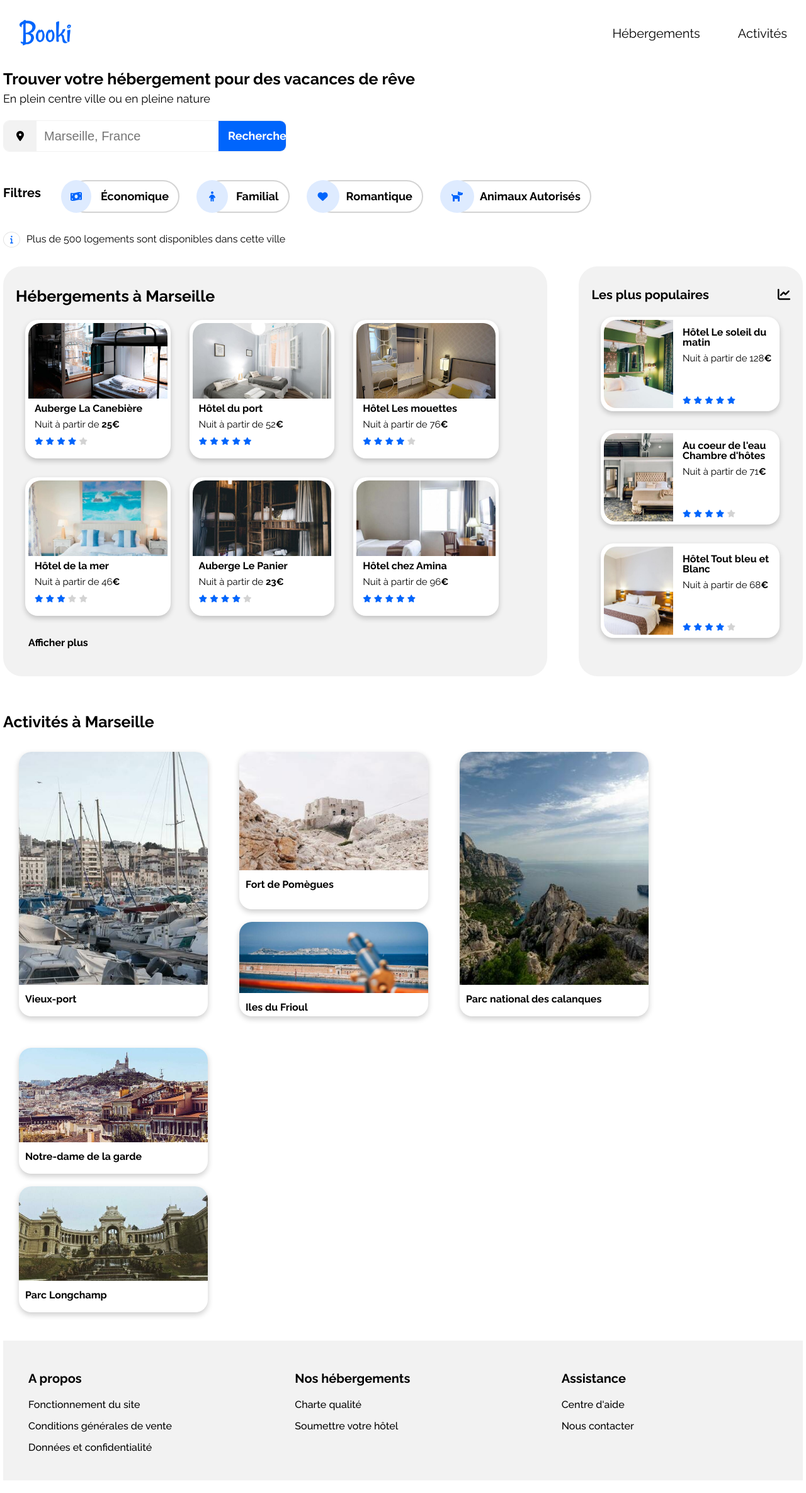
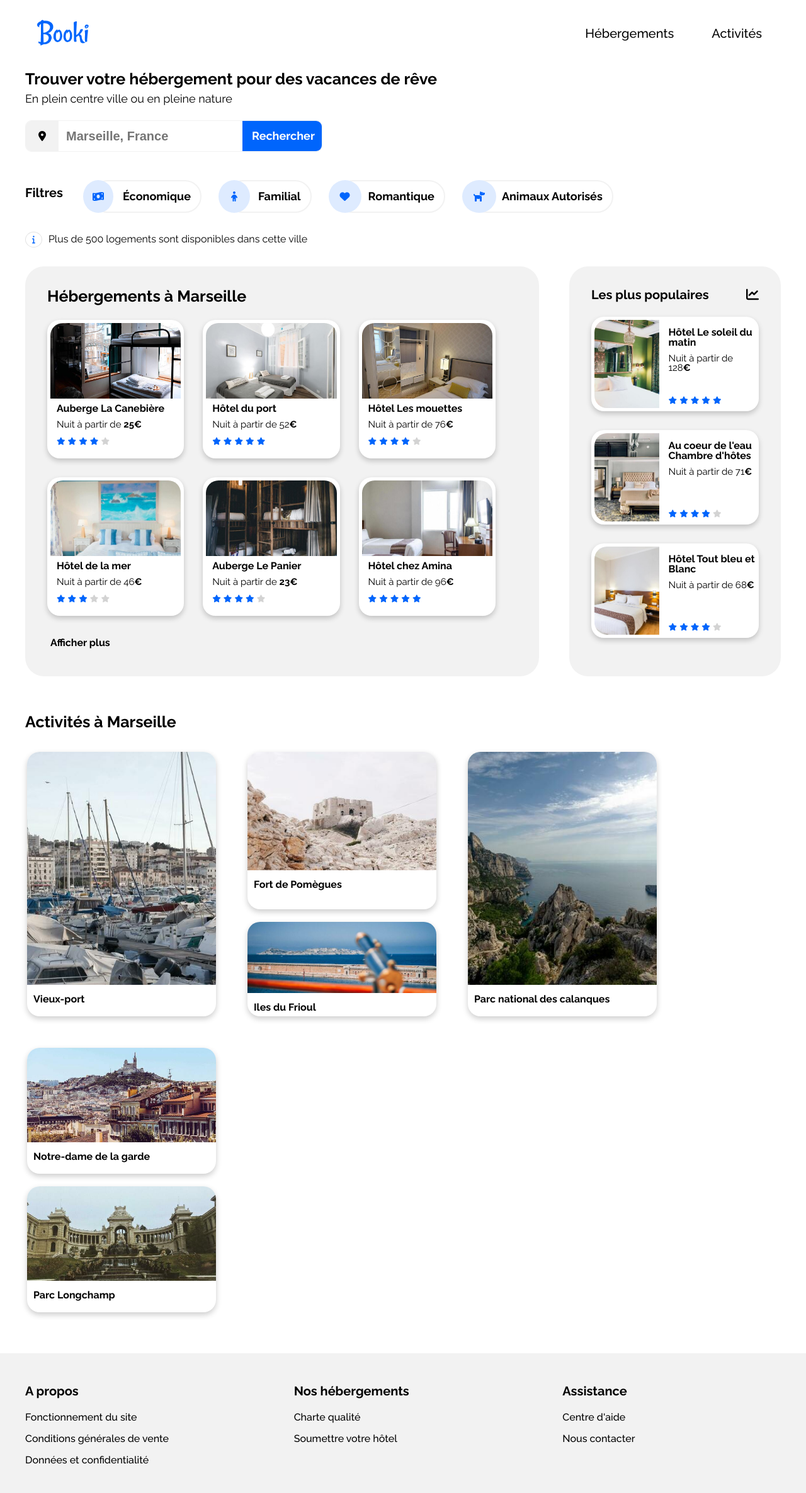
Before and after one commit to David-Ferrero1/P2_Ferrero.github.io, a plain HTML site: page index.html in a window 1280 px wide. Shown: the whole page at 63% size. Drawn offline with Linux system fonts and the light colour scheme.

Commit message:
corr bug responsive

```diff
--- a/css/mobile.css
+++ b/css/mobile.css
@@ -60,6 +60,10 @@
 @media all and (max-width: 768px)
 {
     body {
+        padding: 0;
+    }
+    /* ================================================ */
+    header, .section-search, .section-housing  {
         padding: 0;
     }
     /* *********************************** */
@@ -126,9 +130,9 @@
     }
     .fa-search {
         display: block;
-        font-size: 25px;
+        font-size: 20px;
         color: white;
-        padding: 12px;
+        padding: 15px;
         background-color: #0065FC;
     }
     .button-filtre {
@@ -172,6 +176,7 @@
     .activity-cards {
         width: 100%;
         align-items: center;
+        margin-left: 0;
     }
     .card-large-card {
         height: 73%;
--- a/css/style.css
+++ b/css/style.css
@@ -38,7 +38,7 @@ header {
 }
 #logo-header {
     width: 130px;
-    margin: 20px 30px;
+    margin: 20px 18px;
  }
 nav {
     display: flex;
@@ -58,16 +58,16 @@ nav li {
 nav a {
     text-decoration: none;
     color: black;
+    font-weight: 500;
 }
 
 
 /* ================================================ */
 /* Main */
 /* ================================================ */
-main, footer {
-    margin: 0 5px;
+header, .section-search, .section-housing  {
+    padding: 0 40px;
 }
-
 /* ================================================ */
 /* Main form search */
 /* ================================================ */
@@ -81,7 +81,7 @@ main, footer {
     justify-content: space-between;
     margin: 15px 0;
     height: 50px;
-    width: 450px;
+    width: 472px;
     border: 1px solid #F2F2F2;
     border-radius: 10px;
     overflow: hidden;
@@ -102,6 +102,7 @@ main form input {
     font-size: 20px;
     border: none;
     margin: 0 10px;
+    font-weight: bold;
 }
 .main-town {
     margin: auto 0 auto 15px;
@@ -166,7 +167,7 @@ position: relative;
 justify-content: center;
 align-items: baseline;
 margin: 0 20px;
-border: 2px solid lightgray;
+border: 2px solid #F2F2F2;
 border-radius: 40px;
 }
 .logo-filtre {
@@ -201,6 +202,9 @@ border-radius: 40px;
     display: flex;
     justify-content: space-between;
     margin-bottom: 50px;
+}
+#housing h1 {
+    margin-left: 15px;
 }
 .housing-marseille {
     background-color: #F2F2F2;
@@ -279,6 +283,7 @@ border-radius: 40px;
     display: flex;
     justify-content: space-between;
     align-items: baseline;
+    margin: 0 15px;
 }
 .mpopular-title i {
     font-size: 20px;
@@ -321,9 +326,13 @@ border-radius: 40px;
     display: flex;
     flex-direction: column;
 }
+.activity-section h1 {
+    margin-left: 40px;
+}
 .activity-cards {
     display: flex;
     flex-wrap: wrap;
+    margin-left: 18px;
 }
 .activity-card {
     border-radius: 20px;
@@ -387,7 +396,7 @@ figcaption {
 footer {
     display: flex;
     background-color: #F2F2F2;
-    margin-top: 20px;
+    margin-top: 40px;
 }
 .footer {
     margin: 40px;
@@ -414,12 +423,15 @@ footer a {
 /* media queries */
 /* ================================================ */
 @media (hover: hover) {
+    .main-form-logo, .main-research, .main-research--form, .form-filtre, #logo-header, .housing-card, .mpopular-card, figure {
+        cursor: pointer;
+    }
     nav li:hover {
         color: #0065FC;
         border-top:  3px solid blue;
     }
-    .main-form-logo, .main-research, .main-research--form, .form-filtre, #logo-header, .housing-card, .mpopular-card, figure, li {
-        cursor: pointer;
+    nav a:hover {
+        color: #0065FC;
     }
     .form-filtre:hover {
         background-color: #0065FC;
--- a/index.html
+++ b/index.html
@@ -28,8 +28,8 @@
         <img id="logo-header" src="./images/logo/Booki.png" alt="logo booki">
         <nav>
             <ul>
-                <li> <a href="#"> Hébergements</a></li>
-                <li><a href="#"> Activités</a></li>
+                <li> <a href="#housing"> Hébergements</a></li>
+                <li><a href="#activities"> Activités</a></li>
             </ul>
         </nav>
     </header>
@@ -90,7 +90,7 @@
         <!-- section-housing -->
         <section class="section-housing">
             <!-- housing-card -->
-            <div class="housing-marseille">
+            <div id="housing" class="housing-marseille">
                 <h1>Hébergements à Marseille</h1>
                 <div class="housing-cards">
                     <div class="housing-card">
@@ -238,7 +238,7 @@
         </section>
 
         <!-- section-activities -->
-        <section class="activity-section">
+        <section id="activities" class="activity-section">
             <h1>Activités à Marseille</h1>
             <div class="activity-cards">
                 <figure class="activity-card activity-large-card">
```
